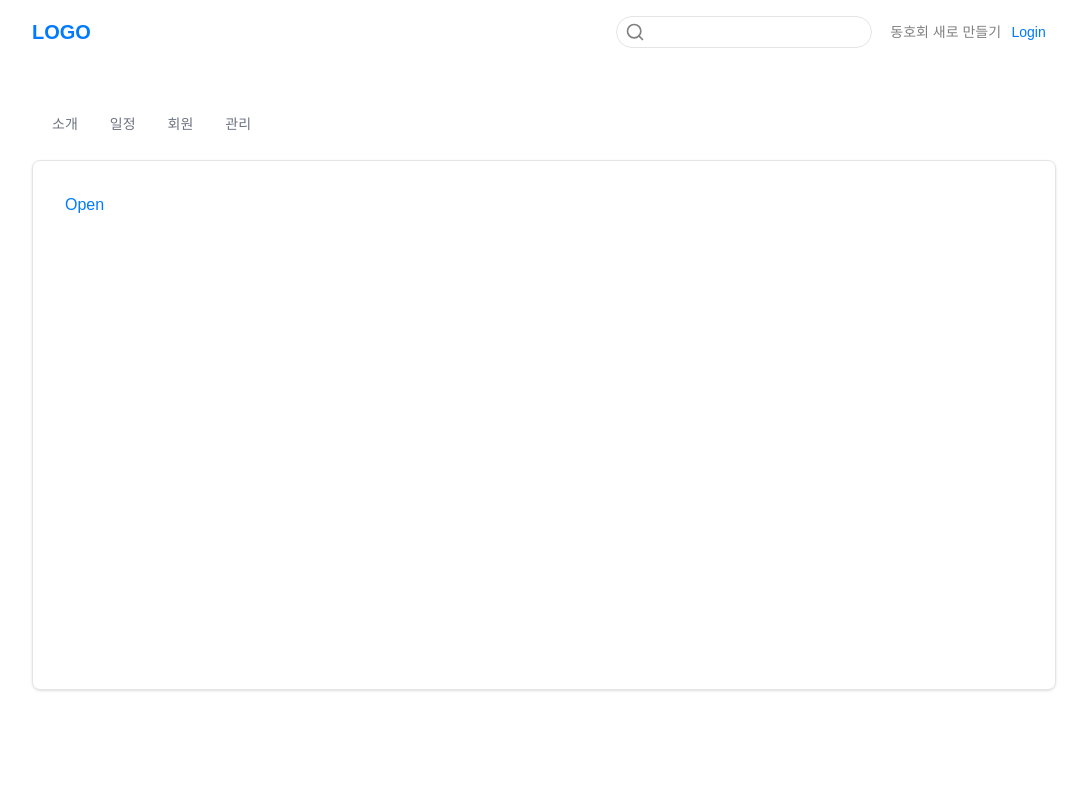
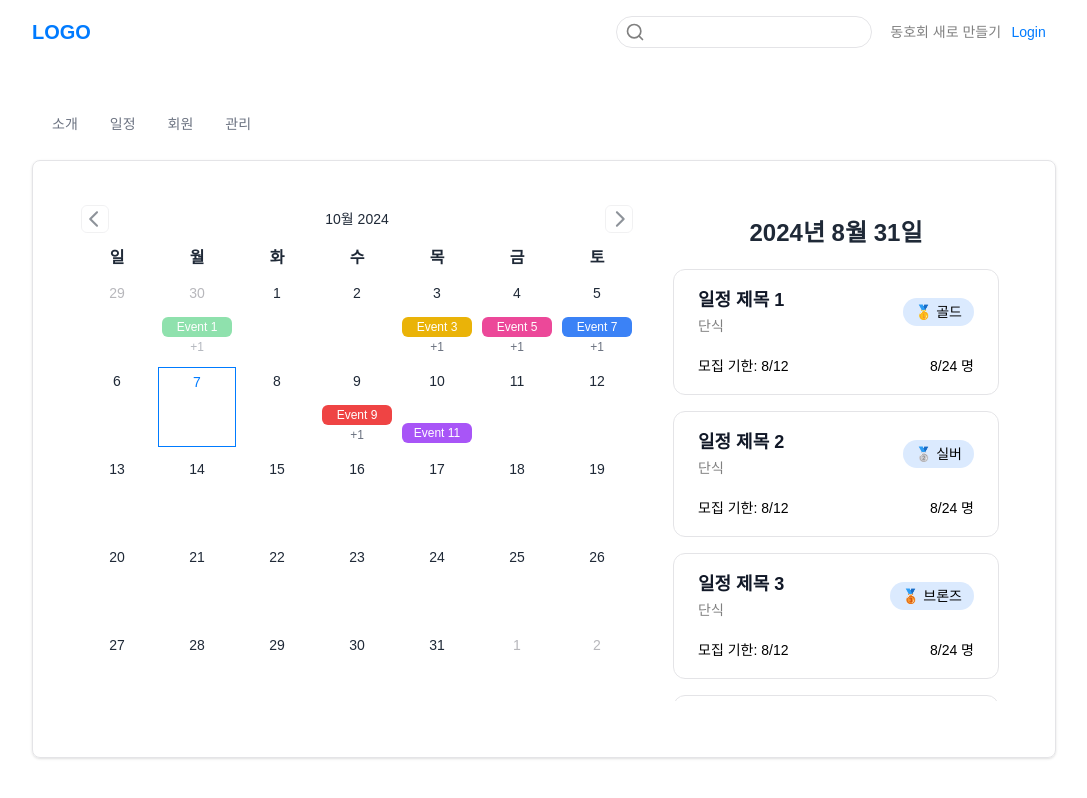
Before and after one commit to Kernel360/F2_PLAY_BADMINTON_FE, a Next.js app: page /club/schedule in a window 1280 px wide. Shown: the whole page, without its empty margins (96-1183 px from the left). Built offline with nearby package versions, Linux system fonts and the light colour scheme.

Commit message:
feat: 스케줄 페이지 생성

```diff
--- /dev/null
+++ b/app/(header)/club/schedule/ScheduleList.tsx
@@ -0,0 +1,133 @@
+import { Text } from '@/components/ui/Text';
+import React from 'react';
+
+function ScheduleList() {
+  const schedules = [
+    {
+      title: '일정 제목 1',
+      deadline: '8/12',
+      participants: '8/24 명',
+      tier: 'gold',
+      type: '단식',
+    },
+    {
+      title: '일정 제목 2',
+      deadline: '8/12',
+      participants: '8/24 명',
+      tier: 'silver',
+      type: '단식',
+    },
+    {
+      title: '일정 제목 3',
+      deadline: '8/12',
+      participants: '8/24 명',
+      tier: 'bronze',
+      type: '단식',
+    },
+    {
+      title: '일정 제목 4',
+      deadline: '8/12',
+      participants: '8/24 명',
+      tier: 'gold',
+      type: '단식',
+    },
+    {
+      title: '일정 제목 5',
+      deadline: '8/12',
+      participants: '8/24 명',
+      tier: 'silver',
+      type: '단식',
+    },
+    {
+      title: '일정 제목 6',
+      deadline: '8/12',
+      participants: '8/24 명',
+      tier: 'bronze',
+      type: '단식',
+    },
+    {
+      title: '일정 제목 7',
+      deadline: '8/12',
+      participants: '8/24 명',
+      tier: 'gold',
+      type: '단식',
+    },
+    {
+      title: '일정 제목 8',
+      deadline: '8/12',
+      participants: '8/24 명',
+      tier: 'silver',
+      type: '단식',
+    },
+    {
+      title: '일정 제목 9',
+      deadline: '8/12',
+      participants: '8/24 명',
+      tier: 'bronze',
+      type: '단식',
+    },
+    {
+      title: '일정 제목 10',
+      deadline: '8/12',
+      participants: '8/24 명',
+      tier: 'gold',
+      type: '단식',
+    },
+  ];
+
+  const getTierWithEmoji = (tier: string) => {
+    switch (tier) {
+      case 'gold':
+        return '🥇 골드';
+      case 'silver':
+        return '🥈 실버';
+      case 'bronze':
+        return '🥉 브론즈';
+      default:
+        return '';
+    }
+  };
+
+  return (
+    <div className="w-full  p-6 bg-white">
+      <div className="mb-5 text-center">
+        <h1 className="text-2xl font-extrabold text-gray-800">
+          2024년 8월 31일
+        </h1>
+      </div>
+
+      <div className="grid gap-4 h-[27rem] overflow-y-auto">
+        {schedules.map((schedule, index) => (
+          <div
+            key={index}
+            className="bg-white py-4 px-6 rounded-xl border border-solid hover:shadow-lg transform  transition-transform duration-300 cursor-pointer"
+          >
+            <div className="flex justify-between items-center mb-4">
+              <div>
+                <h2 className="text-lg font-bold text-gray-900">
+                  {schedule.title}
+                </h2>
+                <Text color="gray" className="text-sm mt-1">
+                  {schedule.type}
+                </Text>
+              </div>
+              <Text className="inline-flex items-center px-3 py-1 rounded-full text-sm font-medium bg-blue-100 text-blue-800">
+                {getTierWithEmoji(schedule.tier)}
+              </Text>
+            </div>
+            <div className="flex justify-between items-center text-gray-600">
+              <div>
+                <Text className="text-sm">모집 기한: {schedule.deadline}</Text>
+              </div>
+              <div>
+                <Text className="text-sm">{schedule.participants}</Text>
+              </div>
+            </div>
+          </div>
+        ))}
+      </div>
+    </div>
+  );
+}
+
+export default ScheduleList;
--- a/app/(header)/club/schedule/page.tsx
+++ b/app/(header)/club/schedule/page.tsx
@@ -1,8 +1,35 @@
-import React from "react";
-import LeagueModal from "./LeagueModal";
+'use client';
 
-function ClubSchedulePage() {
-  return <LeagueModal />;
+import DayCell from '@/components/DayCell';
+import { Calendar } from '@/components/ui/calendar';
+import { ko } from 'date-fns/locale';
+import * as React from 'react';
+import ScheduleList from './ScheduleList';
+
+export default function ClubSchedulePage() {
+  const [date, setDate] = React.useState<Date | undefined>(new Date());
+
+  return (
+    <div className="w-full flex">
+      <Calendar
+        mode="single"
+        selected={date}
+        onSelect={setDate}
+        locale={ko}
+        className="rounded-md text-gray-800"
+        classNames={{
+          head_cell: 'w-[80px]',
+          cell: 'h-[80px] w-[80px] hover:rounded-md cursor-pointer flex justify-center items-center hover:bg-primary/10',
+          day: 'hover:bg-inherit hover:text-inherit h-[80px] w-[80px] flex justify-center items-center',
+          day_selected:
+            'w-full border border-primary bg-inherit text-primary hover:bg-inherit hover:text-inherit',
+          day_today: 'hover: bg-inherit',
+        }}
+        components={{
+          DayContent: DayCell,
+        }}
+      />
+      <ScheduleList />
+    </div>
+  );
 }
-
-export default ClubSchedulePage;
```
